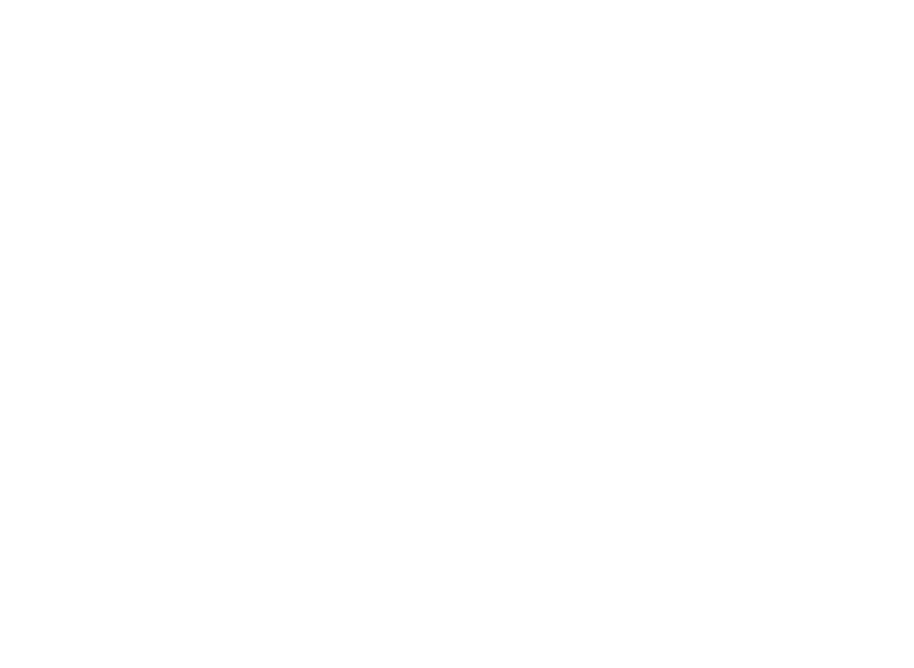
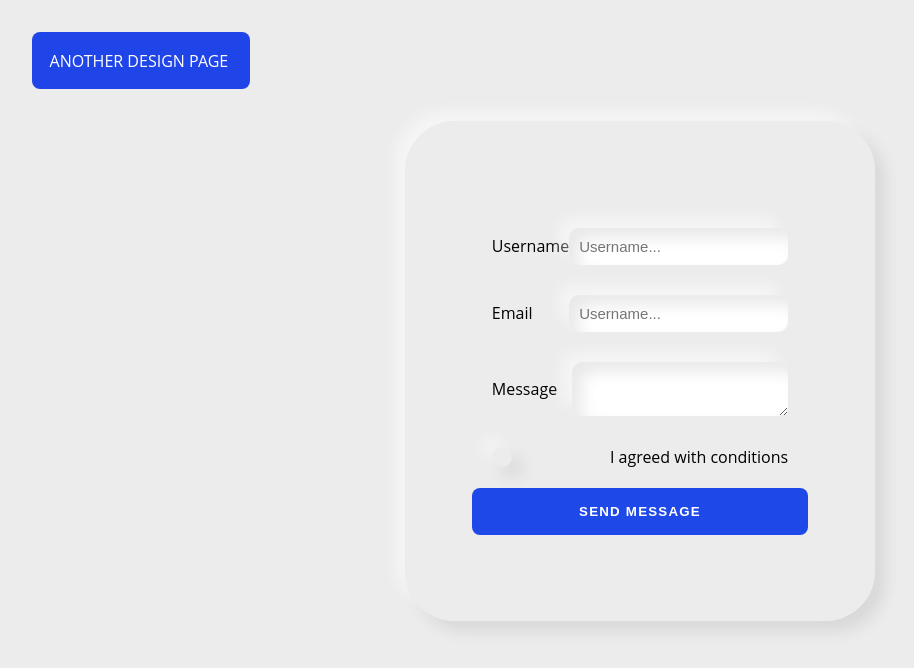
Before and after one commit to JamesLeMaitre/git-test, a plain HTML site: page index.html in a window 1280 px wide. Shown: the whole page, without its empty margins (0-914 px from the left). Drawn offline with Linux system fonts and the light colour scheme.

Commit message:
New Design done

```diff
--- a/index.html
+++ b/index.html
@@ -10,7 +10,36 @@
 </head>
 
 <body>
-
+ <div class="navbar">
+     <nav class="nav-items">
+         <ul class="nav-list">
+             <li><a class="nav-link" href="index2.html">Another design page</a></li>
+         </ul>
+     </nav>
+ </div>
+  <form action="" class="neumorphism__form">
+    <div class="form__container">
+      <div class="form__content">
+        <label for="username">Username</label>
+        <input type="text" class="form__input" placeholder="Username..." />
+      </div>
+      <div class="form__content">
+        <label for="mail">Email</label>
+        <input type="text" class="form__input" placeholder="Username..." />
+      </div>
+      <div class="form__content">
+        <label for="message">Message</label>
+        <textarea name="message" id="message" cols="20" class="form__input" rows="2"></textarea>
+      </div>
+      <div class="form__content">
+        <input type="checkbox" class="checkbox" name="newsletter"  id="newssletter">
+        <label for="message">I agreed with conditions</label>
+      </div>
+      <div class="form__button">
+       <button>Send message</button>
+      </div>
+    </div>
+  </form>
 </body>
 
 </html>
--- a/style.css
+++ b/style.css
@@ -0,0 +1,122 @@
+* {
+  box-sizing: border-box;
+}
+*,
+::after,
+::before {
+  margin: 0;
+  padding: 0;
+}
+
+body {
+  max-width: 1400px;
+  margin: 0 auto;
+  background-color: #ececec;
+  font-family: Open Sans, sans-serif;
+  font-size: 1rem;
+    height: 60vh;
+}
+
+.neumorphism__form {
+  -webkit-appearance: none;
+  width: 470px;
+  height: 500px;
+  margin: auto;
+  display: flex;
+  justify-content: center;
+  align-items: center;
+  margin-top: 2%;
+  padding: 10px;
+  box-shadow: -10px -10px 15px rgba(255, 255, 255, 0.5),
+    10px 10px 15px rgba(70, 70, 70, 0.12);
+    border-radius: 50px;
+    outline: none;
+    border: 8px solid #ececec;
+}
+
+.form__content{
+  display: flex;
+  justify-content: space-between;
+  align-items: center;
+  margin: 10px;
+  padding: 10px;
+}
+
+.form__input{
+  display: flex;
+  flex-direction: row;
+  justify-content: flex-end;
+  outline: none;
+  border: none;
+  box-shadow:   -10px -10px 15px rgba(255, 255, 255, 0.5),
+  inset 10px 10px 15px rgba(70, 70, 70, 0.12);
+  font-size: 15px;
+  border-radius: 10px;
+  padding: 10px;
+  border-color: #ececec;
+}
+
+label{
+  font-size: 16px;
+}
+
+input[type="checkbox"]{
+  width: 20px;
+  height: 20px;
+  -webkit-appearance: none;
+   box-shadow:   -10px -10px 15px rgba(255, 255, 255, 0.5),
+   10px 10px 15px rgba(70, 70, 70, 0.12);
+   border-radius: 50%;
+}
+
+.form__button{
+    border: none;
+    outline: inherit;
+    text-align: center;
+    border-radius: .5rem;
+}
+
+button{
+padding: 1rem;
+    outline: none;
+    border: none;
+    background: transparent;
+    color: white;
+    text-transform: uppercase;
+    letter-spacing: 1.2px;
+    width: 100%;
+    border-radius: .5rem;
+     background-color: #1f48e9;
+    font-weight: bold;
+}
+
+button:hover{
+    background-color: white;
+    color: #1f48e9;
+transition: .3s;
+}
+
+.navbar{
+    margin: 2rem;}
+
+.nav-items ul{
+   list-style: none
+}
+.nav-list a{
+    text-decoration: none;
+    color: white;
+}
+
+.nav-list a:hover{
+    color: yellow;
+}
+.nav-list{
+    padding: 1.1rem;
+    text-transform: uppercase;
+}
+
+.nav-items{
+    background-color: #1f45e9;
+    width: 17vw;
+    border-radius: .5rem;
+    color: white;}
--- /dev/null
+++ b/style2.css
@@ -0,0 +1,142 @@
+*,
+::after,
+::before {
+  box-sizing: border-box;
+}
+
+* {
+  margin: 0;
+  padding: 0;
+}
+
+body {
+  font-family: Open Sans, sans-serif;
+  font-size: 18px;
+  background-color: rgba(243, 243, 243, 0.849);
+
+}
+
+#root {
+
+  width: 30vw;
+  height: 90vh;
+  margin: 0 auto;
+  background: rgba(231, 231, 231, 0.849);
+  box-shadow: -10px -10px 15px rgb(255, 255, 255),
+    10px 10px 15px rgb(170, 170, 170);
+  border-radius: 20px;
+  margin-top: 3%;
+}
+
+.todo__container {
+  display: flex;
+  flex-direction: column;
+
+  align-items: center;
+
+}
+
+.todo__header {
+  flex: 1;
+  display: flex;
+  flex-direction: column;
+  width: 75%;
+
+}
+
+
+.todo__list {
+  margin-top: 15px;
+}
+
+.todo__item {
+  margin-bottom: 15px;
+  font-size: 22px;
+  list-style-type: none;
+  width: 100%;
+  background: #fff;
+  border-radius: 10px;
+  display: flex;
+  padding: 5px;
+}
+
+input[type="checkbox"]{
+  margin-right: 10px;
+}
+
+.todo__title {
+  padding-top: 20px 0;
+  color: gray;
+  letter-spacing: 1.5px;
+  flex: 1;
+}
+
+.todo__content {
+  display: flex;
+  position: absolute;
+  bottom: 10%;
+}
+
+form {
+  width: 100%;
+  height: 50px;
+}
+.todo__input {
+  background: #fff;
+  padding: 10px;
+  margin: 10px;
+  display: flex;
+  border-radius: 0.5rem;
+}
+
+.input__todo {
+  flex: 1;
+  width: 100%;
+  font-size: 20px;
+  outline: none;
+  border: none;
+}
+.todo__button {
+  margin-left: 15px;
+  text-transform: uppercase;
+  font-size: 22px;
+  padding: 5px;
+  background: rgb(6, 177, 245);
+  outline: none;
+  border: none;
+  border-radius: 5px;
+  color: white;
+  font-weight: 600;
+}
+
+.todo__button:hover {
+  background: white;
+  color: rgb(6, 177, 245);
+  box-shadow: -8px -5px 6px rgb(255, 255, 255),
+    5px 5px 6px rgba(139, 139, 139, 0.849);
+}
+
+.navbar{
+    margin: 2rem;}
+
+.nav-items ul{
+   list-style: none
+}
+.nav-list a{
+    text-decoration: none;
+    color: white;
+}
+
+.nav-list a:hover{
+    color: yellow;
+}
+.nav-list{
+    padding: 1.1rem;
+    text-transform: uppercase;
+}
+
+.nav-items{
+    background-color: #1f45e9;
+    width: 20vw;
+    border-radius: .5rem;
+    color: white;}
```
Also changed, not shown: index.js (added, +31 -0 lines), index2.html (added, +71 -0 lines).
